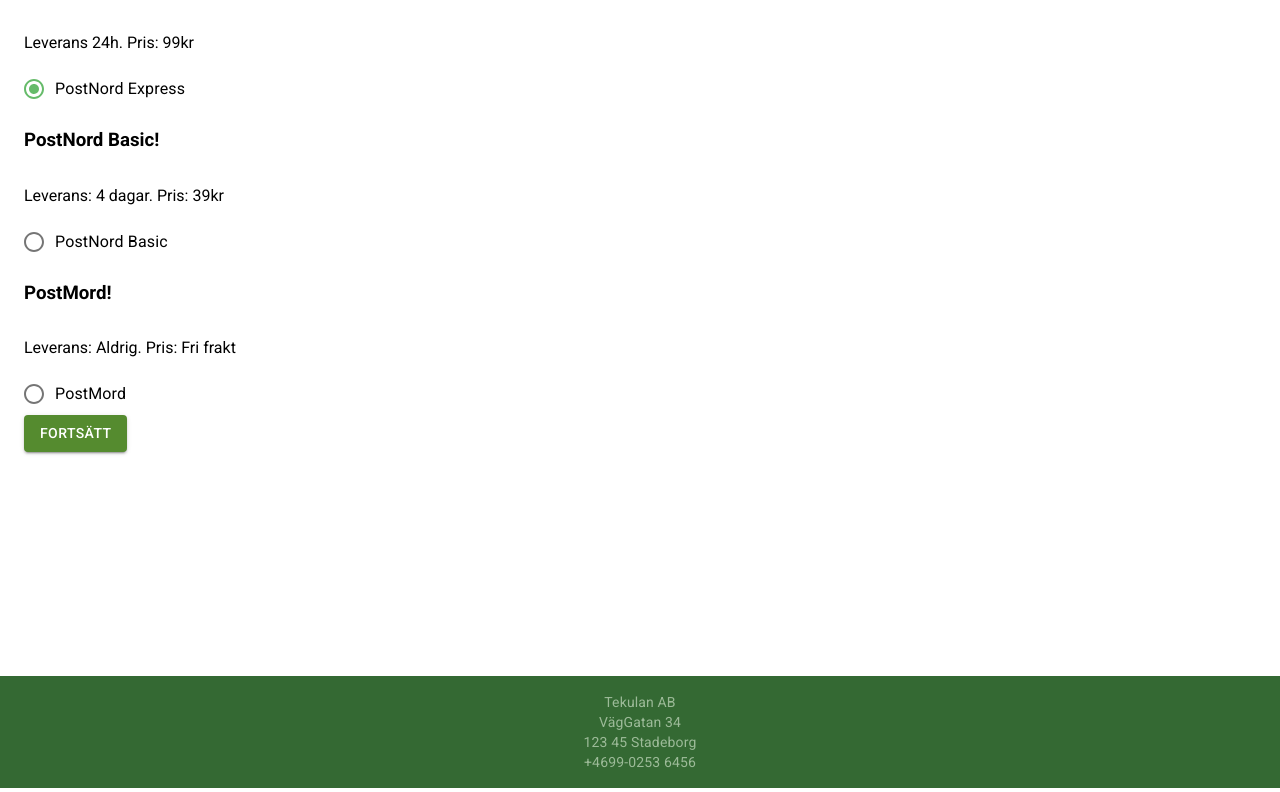
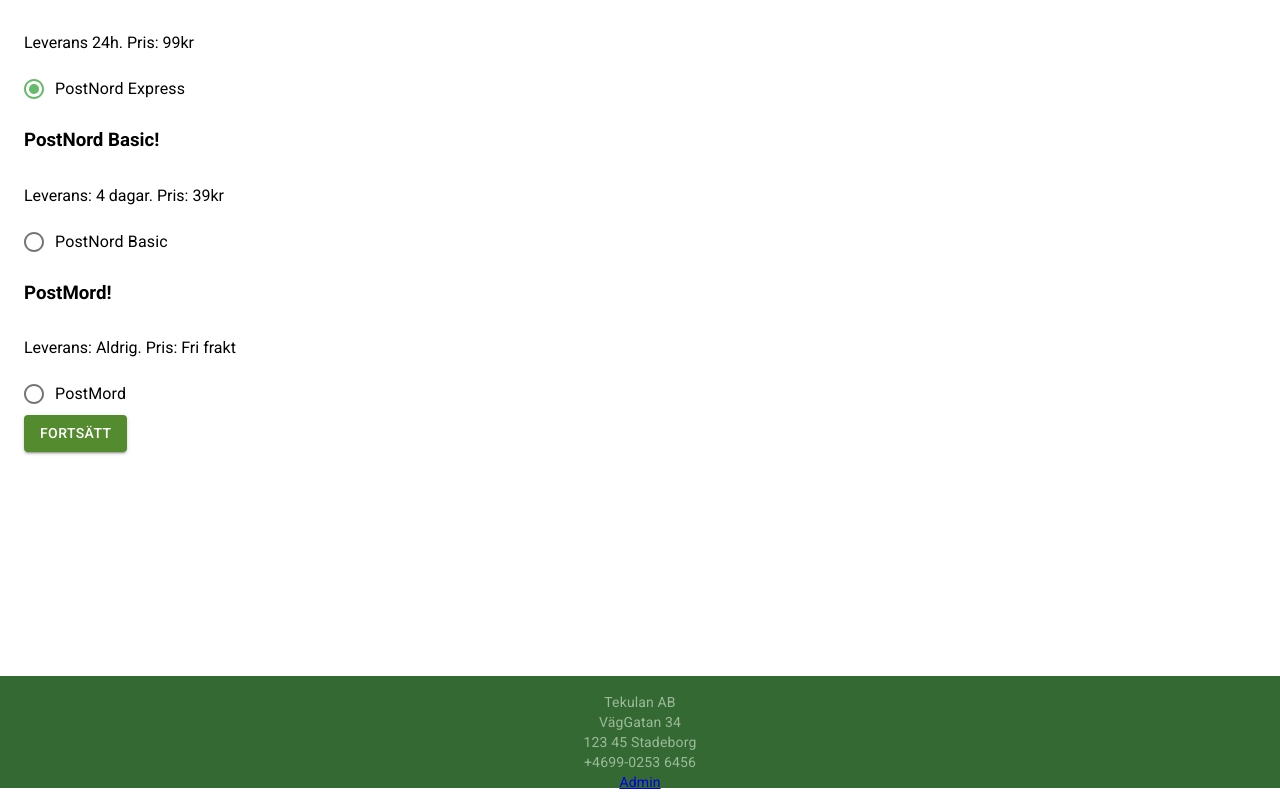
Before and after one commit to Anne-Lie-Back/react-webshop, a React (Create React App) app: page /checkout in a window 1280 px wide. Shown: the part 474-1266 px from the top of the page. Built offline with nearby package versions, Linux system fonts and the light colour scheme.

Commit message:
added admin page to route and link in footer

```diff
--- a/src/components/Footer.tsx
+++ b/src/components/Footer.tsx
@@ -2,6 +2,7 @@
 import Container from '@material-ui/core/Container'
 import { Typography } from '@material-ui/core';
 import { Grid } from '@material-ui/core';
+import { Link } from 'react-router-dom';
 
 export default function Footer() {
 
@@ -33,6 +34,11 @@
                         +4699-0253 6456
                     </Typography>
                 </Grid>
+                <Grid item>
+                    <Typography color="error" variant="body2">
+                        <Link to="/admin">Admin</Link>
+                    </Typography>
+                </Grid>
             </Grid>
         </Container>
     );
--- a/src/components/Layout.tsx
+++ b/src/components/Layout.tsx
@@ -5,6 +5,7 @@
 import { BrowserRouter, Switch, Route } from 'react-router-dom';
 import CheckOut from './checkout/CheckOut';
 import ProductPage from './product/ProductPage';
+import Admin from './admin/Admin';
 
 interface Props{}
 interface State{}
@@ -19,6 +20,9 @@
                     <Switch>
                         <Route path="/checkout">
                             <CheckOut/>
+                        </Route>
+                        <Route path="/admin">
+                            <Admin/>
                         </Route>
                         <Route exact path="/product">
                             <div><h2>Select a product</h2></div>
```
